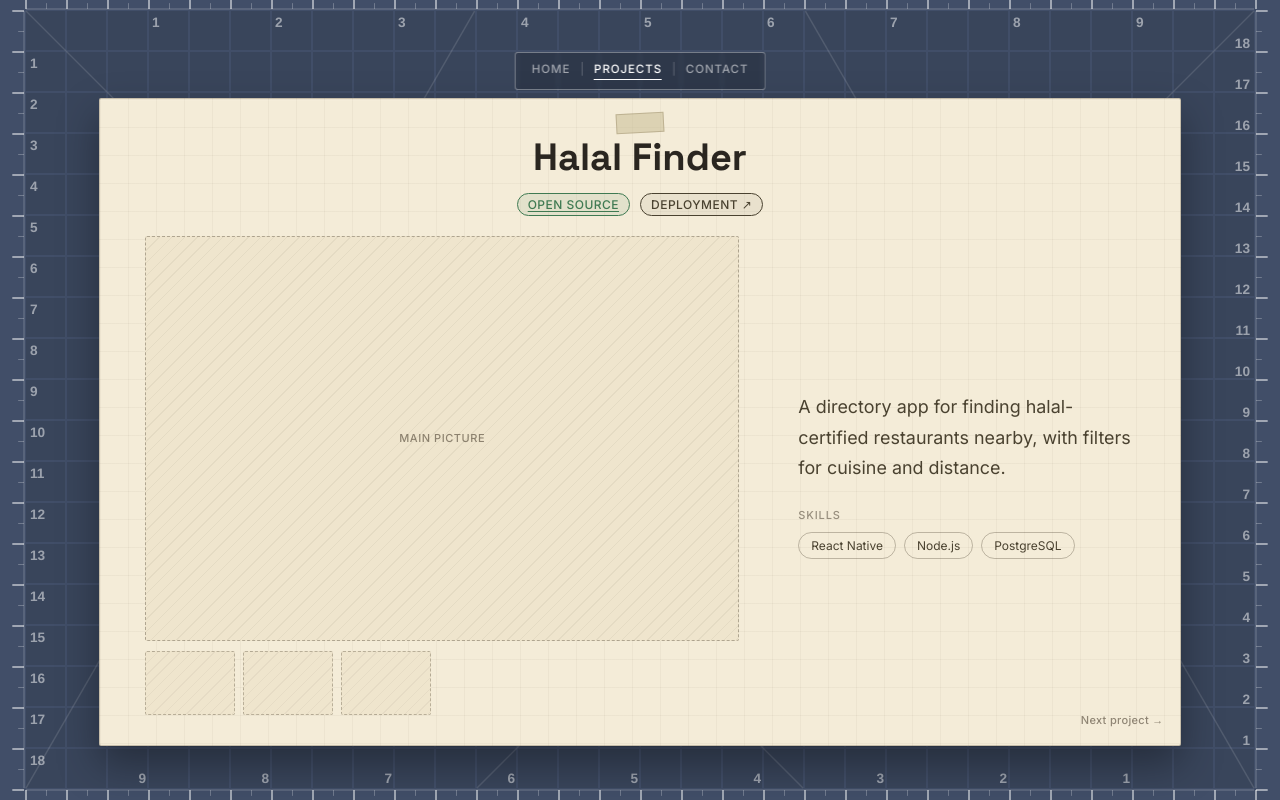
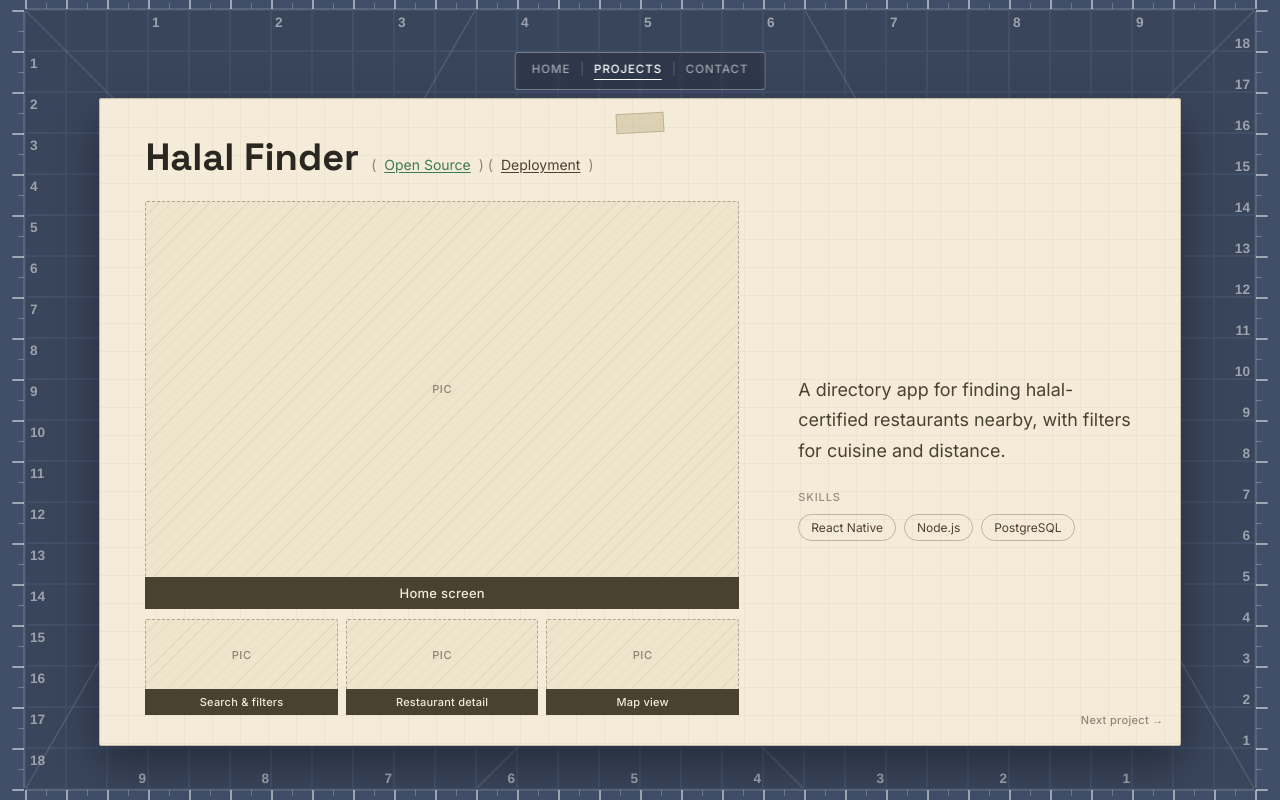
Before and after one commit to disposably-mono/disposably-mono.github.io, a website: page index.html in a window 1280 px wide. Both pictures are taken after a click on the button "PROJECTS". Drawn offline with nearby package versions, Linux system fonts and the light colour scheme.

Commit message:
feat: rework project sheet media layout per user mockup
- Title and (Open Source)/(Deployment) tags now sit inline on one line,
  left-aligned, matching the provided wireframe instead of centered pills.
- Each image (main + 3 thumbnails) is now a self-contained media card
  with its own caption bar directly beneath it, per the mockup.
- Clicking a thumbnail swaps it into the main slot with a FLIP-style
  fly animation (computed from each card's before/after bounding rect),
  while the previous main image flies down into the thumbnail's spot.

```diff
--- a/css/projects.css
+++ b/css/projects.css
@@ -73,9 +73,8 @@
 
 .project-header {
   display: flex;
-  flex-direction: column;
-  align-items: center;
-  text-align: center;
+  align-items: baseline;
+  flex-wrap: wrap;
   gap: 12px;
 }
 
@@ -86,49 +85,36 @@
   color: #2a2620;
 }
 
-.project-pills {
+.project-tags {
   display: flex;
-  align-items: center;
-  justify-content: center;
+  align-items: baseline;
   flex-wrap: wrap;
-  gap: 10px;
+  gap: 8px;
   font-family: var(--font-body);
-  font-size: 12px;
+  font-size: 14px;
+  color: rgba(60, 50, 35, 0.55);
 }
 
-.project-badge {
-  padding: 3px 10px;
-  border-radius: 999px;
-  letter-spacing: 0.04em;
-  text-transform: uppercase;
-  font-weight: 500;
-  border: 1px solid currentColor;
+.project-tag {
   text-decoration: none;
+  color: inherit;
 }
 
-.project-badge.open {
-  background: rgba(70, 130, 90, 0.1);
+.project-tag.open {
   color: #3f7a52;
   text-decoration: underline;
   text-underline-offset: 2px;
 }
 
-.project-badge.open:hover {
-  opacity: 0.8;
+.project-tag.deploy {
+  color: #4a4230;
+  text-decoration: underline;
+  text-underline-offset: 2px;
 }
 
-.project-badge.closed {
-  background: rgba(170, 100, 40, 0.1);
-  color: #a3672a;
-}
-
-.project-badge.deploy {
-  background: rgba(60, 50, 35, 0.06);
-  color: #4a4230;
-}
-
-.project-badge.deploy:hover {
-  opacity: 0.8;
+.project-tag.open:hover,
+.project-tag.deploy:hover {
+  opacity: 0.75;
 }
 
 .project-body {
@@ -146,11 +132,18 @@
   min-height: 0;
 }
 
-.project-pic {
+.media-card {
+  display: flex;
+  flex-direction: column;
+  min-height: 0;
+}
+
+.media-pic {
   flex: 1;
   min-height: 0;
-  border-radius: 2px;
+  border-radius: 2px 2px 0 0;
   border: 1.5px dashed rgba(60, 50, 35, 0.35);
+  border-bottom: none;
   background:
     repeating-linear-gradient(
       135deg,
@@ -171,25 +164,54 @@
   color: rgba(60, 50, 35, 0.55);
 }
 
-.project-carousel {
-  flex: 0 0 64px;
+.media-caption {
+  flex: 0 0 auto;
+  padding: 6px 10px;
+  background: #4a4230;
+  color: #f4ecd8;
+  font-family: var(--font-body);
+  font-size: 11px;
+  font-weight: 500;
+  letter-spacing: 0.02em;
+  text-align: center;
+  white-space: nowrap;
+  overflow: hidden;
+  text-overflow: ellipsis;
+}
+
+.media-card.main {
+  flex: 1;
+  min-height: 0;
+}
+
+.media-card.main .media-caption {
+  font-size: 13px;
+  padding: 8px 12px;
+}
+
+.project-thumbs {
+  flex: 0 0 96px;
   display: flex;
   gap: 8px;
 }
 
-.carousel-thumb {
-  flex: 0 0 90px;
-  border-radius: 2px;
-  border: 1px dashed rgba(60, 50, 35, 0.3);
-  background:
-    repeating-linear-gradient(
-      135deg,
-      rgba(60, 50, 35, 0.05),
-      rgba(60, 50, 35, 0.05) 1px,
-      transparent 1px,
-      transparent 8px
-    ),
-    #efe5cd;
+.media-card.thumb {
+  flex: 1;
+  min-width: 0;
+  cursor: pointer;
+}
+
+.media-card.thumb:hover .media-pic {
+  background-color: #e8dcc0;
+}
+
+.media-card.thumb:hover .media-caption {
+  background: #201d16;
+}
+
+.media-card.thumb:focus-visible {
+  outline: 2px solid #3f7a52;
+  outline-offset: 2px;
 }
 
 .project-info {
@@ -268,6 +290,6 @@
 
 @media (max-width: 720px) {
   .project-body { flex-direction: column; }
-  .project-carousel { flex: 0 0 auto; overflow-x: auto; }
-  .carousel-thumb { flex: 0 0 70px; height: 50px; }
+  .project-thumbs { flex: 0 0 auto; overflow-x: auto; }
+  .media-card.thumb { flex: 0 0 70px; }
 }
--- a/js/projects.js
+++ b/js/projects.js
@@ -11,6 +11,12 @@ const PROJECTS_DATA = {
       githubUrl: '#',
       description: 'A directory app for finding halal-certified restaurants nearby, with filters for cuisine and distance.',
       skills: ['React Native', 'Node.js', 'PostgreSQL'],
+      media: [
+        { caption: 'Home screen' },
+        { caption: 'Search & filters' },
+        { caption: 'Restaurant detail' },
+        { caption: 'Map view' },
+      ],
     },
     {
       title: 'OLPS Site',
@@ -19,6 +25,12 @@ const PROJECTS_DATA = {
       githubUrl: null,
       description: 'Parish website redesign with an events calendar, bulletin archive, and a donation portal.',
       skills: ['Next.js', 'Tailwind CSS', 'Sanity CMS'],
+      media: [
+        { caption: 'Homepage' },
+        { caption: 'Events calendar' },
+        { caption: 'Bulletin archive' },
+        { caption: 'Donation portal' },
+      ],
     },
   ],
 };
@@ -36,34 +48,38 @@ function createProjectsMat() {
 
   const cards = items.map((item, i) => {
     const delay = (0.1 + i * 0.15).toFixed(2);
-    const badge = item.openSource
-      ? `<a class="project-badge open" href="${item.githubUrl}" target="_blank" rel="noopener">Open Source</a>`
-      : `<span class="project-badge closed">Closed Source</span>`;
-    const deployPill = item.deployUrl
-      ? `<a class="project-badge deploy" href="${item.deployUrl}" target="_blank" rel="noopener">Deployment ↗</a>`
+    const openTag = item.openSource
+      ? `(<a class="project-tag open" href="${item.githubUrl}" target="_blank" rel="noopener">Open Source</a>)`
+      : `(<span class="project-tag closed">Closed Source</span>)`;
+    const deployTag = item.deployUrl
+      ? `(<a class="project-tag deploy" href="${item.deployUrl}" target="_blank" rel="noopener">Deployment</a>)`
       : '';
     const skills = item.skills.map((skill) => `<span class="skill-chip">${skill}</span>`).join('');
     const prevHidden = i === 0 ? ' is-hidden' : '';
     const nextHidden = i === items.length - 1 ? ' is-hidden' : '';
+    const [mainMedia, ...thumbMedia] = item.media;
+
+    const thumbs = thumbMedia.map((m) => `
+      <div class="media-card thumb" tabindex="0" role="button" aria-label="Show ${m.caption}">
+        <div class="media-pic">Pic</div>
+        <div class="media-caption">${m.caption}</div>
+      </div>
+    `).join('');
 
     return `
       <article class="project-card" data-animate="fade-up" data-animate-delay="${delay}">
         <div class="project-sheet">
           <div class="project-header">
             <h2 class="project-title">${item.title}</h2>
-            <div class="project-pills">
-              ${badge}
-              ${deployPill}
-            </div>
+            <div class="project-tags">${openTag} ${deployTag}</div>
           </div>
           <div class="project-body">
             <div class="project-media">
-              <div class="project-pic">Main Picture</div>
-              <div class="project-carousel">
-                <div class="carousel-thumb"></div>
-                <div class="carousel-thumb"></div>
-                <div class="carousel-thumb"></div>
+              <div class="media-card main">
+                <div class="media-pic">Pic</div>
+                <div class="media-caption">${mainMedia.caption}</div>
               </div>
+              <div class="project-thumbs">${thumbs}</div>
             </div>
             <div class="project-info">
               <p class="project-desc">${item.description}</p>
@@ -88,6 +104,7 @@ function createProjectsMat() {
 
   buildCuttingMat(section);
   wireProjectsNav(section);
+  wireMediaSwap(section);
   return section;
 }
 
@@ -102,3 +119,77 @@ function wireProjectsNav(section) {
     row.scrollBy({ left: dir * row.clientWidth, behavior: 'smooth' });
   });
 }
+
+function wireMediaSwap(section) {
+  section.querySelectorAll('.project-media').forEach((mediaEl) => {
+    const mainCard = mediaEl.querySelector('.media-card.main');
+
+    mediaEl.querySelectorAll('.media-card.thumb').forEach((thumbCard) => {
+      const activate = () => swapMediaCards(mainCard, thumbCard);
+      thumbCard.addEventListener('click', activate);
+      thumbCard.addEventListener('keydown', (e) => {
+        if (e.key === 'Enter' || e.key === ' ') {
+          e.preventDefault();
+          activate();
+        }
+      });
+    });
+  });
+}
+
+function swapMediaCards(mainCard, thumbCard) {
+  if (mainCard.dataset.animating === '1' || thumbCard.dataset.animating === '1') return;
+  if (typeof gsap === 'undefined') return;
+
+  const mainRect = mainCard.getBoundingClientRect();
+  const thumbRect = thumbCard.getBoundingClientRect();
+
+  const mainCaption = mainCard.querySelector('.media-caption');
+  const thumbCaption = thumbCard.querySelector('.media-caption');
+  const swapText = mainCaption.textContent;
+  mainCaption.textContent = thumbCaption.textContent;
+  thumbCaption.textContent = swapText;
+
+  mainCard.dataset.animating = '1';
+  thumbCard.dataset.animating = '1';
+  mainCard.style.zIndex = 5;
+  thumbCard.style.zIndex = 5;
+
+  gsap.fromTo(mainCard, {
+    x: thumbRect.left - mainRect.left,
+    y: thumbRect.top - mainRect.top,
+    scaleX: thumbRect.width / mainRect.width,
+    scaleY: thumbRect.height / mainRect.height,
+    transformOrigin: 'top left',
+  }, {
+    x: 0,
+    y: 0,
+    scaleX: 1,
+    scaleY: 1,
+    duration: 0.55,
+    ease: 'power2.inOut',
+    onComplete: () => {
+      mainCard.dataset.animating = '0';
+      mainCard.style.zIndex = '';
+    },
+  });
+
+  gsap.fromTo(thumbCard, {
+    x: mainRect.left - thumbRect.left,
+    y: mainRect.top - thumbRect.top,
+    scaleX: mainRect.width / thumbRect.width,
+    scaleY: mainRect.height / thumbRect.height,
+    transformOrigin: 'top left',
+  }, {
+    x: 0,
+    y: 0,
+    scaleX: 1,
+    scaleY: 1,
+    duration: 0.55,
+    ease: 'power2.inOut',
+    onComplete: () => {
+      thumbCard.dataset.animating = '0';
+      thumbCard.style.zIndex = '';
+    },
+  });
+}
```
